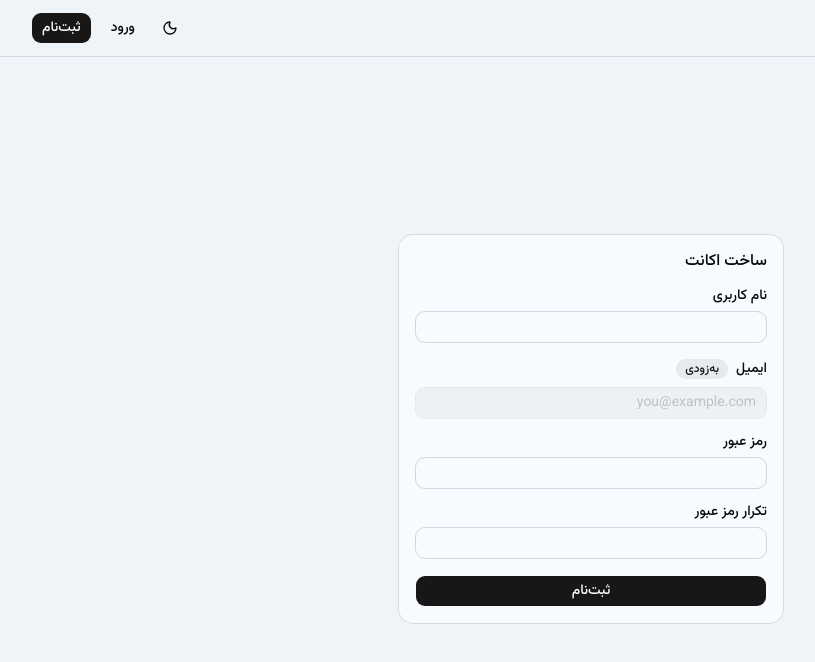
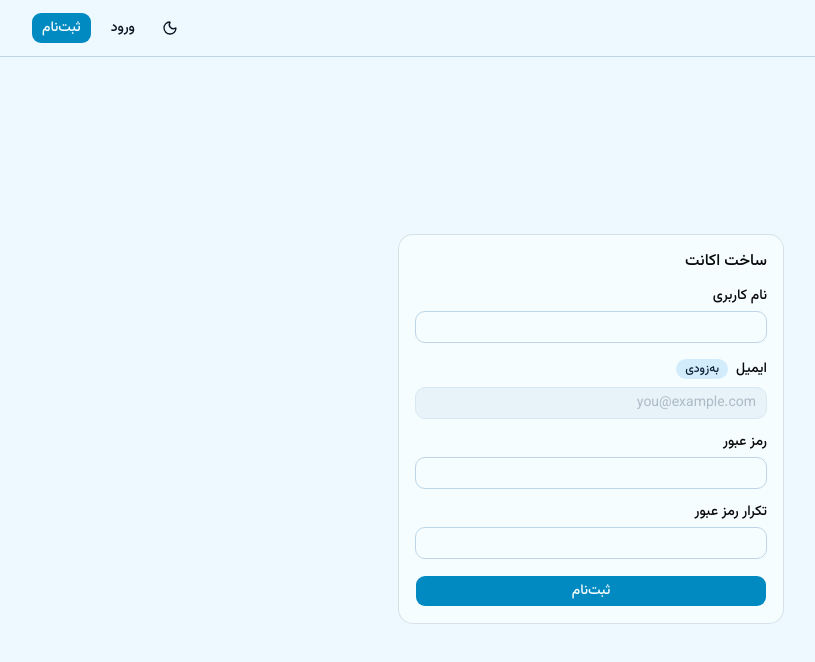
Before and after one commit to primeshock/ultralive, a Next.js app in the folder unlimited-stream-front/: page /register in a window 1280 px wide. Shown: the top 662 px of the page, without its empty margins (234-1049 px from the left). Built offline with nearby package versions, Linux system fonts and the light colour scheme; no server answers.

Commit message:
style: refresh admin liquid glass theme

```diff
--- a/unlimited-stream-front/src/app/admin/page.js
+++ b/unlimited-stream-front/src/app/admin/page.js
@@ -26,5 +26,5 @@ export default function AdminPage() {
     router.push("/");
   }
 
-  return <ManagementPanel user={user} onLogout={logout} />;
+  return <div className="admin-shell min-h-full w-full"><ManagementPanel user={user} onLogout={logout} /></div>;
 }
--- a/unlimited-stream-front/src/app/globals.css
+++ b/unlimited-stream-front/src/app/globals.css
@@ -49,54 +49,54 @@
 }
 
 :root {
-  --background: oklch(0.965 0.008 250);
-  --foreground: oklch(0.145 0 0);
-  --card: oklch(0.985 0.006 250);
+  --background: oklch(0.975 0.018 245);
+  --foreground: oklch(0.19 0.025 255);
+  --card: oklch(0.99 0.012 245);
   --card-foreground: oklch(0.145 0 0);
   --popover: oklch(0.985 0.006 250);
   --popover-foreground: oklch(0.145 0 0);
-  --primary: oklch(0.205 0 0);
-  --primary-foreground: oklch(0.985 0 0);
-  --secondary: oklch(0.935 0.008 250);
-  --secondary-foreground: oklch(0.205 0 0);
-  --muted: oklch(0.935 0.008 250);
-  --muted-foreground: oklch(0.556 0 0);
-  --accent: oklch(0.925 0.01 250);
-  --accent-foreground: oklch(0.205 0 0);
+  --primary: oklch(0.58 0.16 226);
+  --primary-foreground: oklch(0.99 0.012 245);
+  --secondary: oklch(0.93 0.035 235);
+  --secondary-foreground: oklch(0.25 0.05 255);
+  --muted: oklch(0.94 0.025 245);
+  --muted-foreground: oklch(0.49 0.045 255);
+  --accent: oklch(0.9 0.06 205);
+  --accent-foreground: oklch(0.23 0.045 255);
   --destructive: oklch(0.577 0.245 27.325);
-  --border: oklch(0.875 0.012 250);
-  --input: oklch(0.875 0.012 250);
-  --ring: oklch(0.708 0 0);
+  --border: oklch(0.86 0.035 240);
+  --input: oklch(0.86 0.035 240);
+  --ring: oklch(0.65 0.15 220);
   --chart-1: oklch(0.87 0 0);
   --chart-2: oklch(0.556 0 0);
   --chart-3: oklch(0.439 0 0);
   --chart-4: oklch(0.371 0 0);
   --chart-5: oklch(0.269 0 0);
   --radius: 0.625rem;
-  --sidebar: oklch(0.955 0.008 250);
-  --sidebar-foreground: oklch(0.145 0 0);
-  --sidebar-primary: oklch(0.205 0 0);
-  --sidebar-primary-foreground: oklch(0.985 0 0);
-  --sidebar-accent: oklch(0.925 0.01 250);
-  --sidebar-accent-foreground: oklch(0.205 0 0);
-  --sidebar-border: oklch(0.875 0.012 250);
-  --sidebar-ring: oklch(0.708 0 0);
+  --sidebar: oklch(0.955 0.025 245);
+  --sidebar-foreground: oklch(0.19 0.025 255);
+  --sidebar-primary: oklch(0.58 0.16 226);
+  --sidebar-primary-foreground: oklch(0.99 0.012 245);
+  --sidebar-accent: oklch(0.9 0.06 205);
+  --sidebar-accent-foreground: oklch(0.23 0.045 255);
+  --sidebar-border: oklch(0.86 0.035 240);
+  --sidebar-ring: oklch(0.65 0.15 220);
 }
 
 .dark {
-  --background: oklch(0.145 0 0);
+  --background: oklch(0.14 0.035 255);
   --foreground: oklch(0.985 0 0);
-  --card: oklch(0.205 0 0);
+  --card: oklch(0.19 0.045 255);
   --card-foreground: oklch(0.985 0 0);
   --popover: oklch(0.205 0 0);
   --popover-foreground: oklch(0.985 0 0);
-  --primary: oklch(0.922 0 0);
-  --primary-foreground: oklch(0.205 0 0);
-  --secondary: oklch(0.269 0 0);
+  --primary: oklch(0.72 0.14 210);
+  --primary-foreground: oklch(0.14 0.035 255);
+  --secondary: oklch(0.25 0.055 255);
   --secondary-foreground: oklch(0.985 0 0);
-  --muted: oklch(0.269 0 0);
+  --muted: oklch(0.25 0.055 255);
   --muted-foreground: oklch(0.708 0 0);
-  --accent: oklch(0.269 0 0);
+  --accent: oklch(0.3 0.08 225);
   --accent-foreground: oklch(0.985 0 0);
   --destructive: oklch(0.704 0.191 22.216);
   --border: oklch(1 0 0 / 10%);
@@ -107,7 +107,7 @@
   --chart-3: oklch(0.439 0 0);
   --chart-4: oklch(0.371 0 0);
   --chart-5: oklch(0.269 0 0);
-  --sidebar: oklch(0.205 0 0);
+  --sidebar: oklch(0.17 0.045 255);
   --sidebar-foreground: oklch(0.985 0 0);
   --sidebar-primary: oklch(0.488 0.243 264.376);
   --sidebar-primary-foreground: oklch(0.985 0 0);
@@ -131,31 +131,42 @@
 }
 
 .glass-panel {
-  border: 1px solid rgb(15 23 42 / 0.12);
-  background: linear-gradient(135deg, rgb(248 250 252 / 0.92), rgb(226 232 240 / 0.82));
-  box-shadow: 0 24px 70px rgb(15 23 42 / 0.10), inset 0 1px 0 rgb(255 255 255 / 0.9);
-  backdrop-filter: blur(22px) saturate(120%);
+  border: 1px solid rgb(255 255 255 / 0.72);
+  background: linear-gradient(135deg, rgb(255 255 255 / 0.72), rgb(220 238 255 / 0.42));
+  box-shadow: 0 24px 70px rgb(35 104 171 / 0.13), inset 0 1px 0 rgb(255 255 255 / 0.96);
+  backdrop-filter: blur(28px) saturate(135%);
   -webkit-backdrop-filter: blur(22px) saturate(120%);
 }
 
 .dark .glass-panel {
   border-color: rgb(255 255 255 / 0.14);
-  background: linear-gradient(135deg, rgb(255 255 255 / 0.12), rgb(255 255 255 / 0.04));
+  background: linear-gradient(135deg, rgb(76 166 255 / 0.15), rgb(255 255 255 / 0.045));
   box-shadow: 0 24px 70px rgb(0 0 0 / 0.24), inset 0 1px 0 rgb(255 255 255 / 0.12);
 }
 
 .admin-shell {
   background:
-    radial-gradient(circle at 8% 0%, rgb(45 212 191 / 0.12), transparent 26%),
-    radial-gradient(circle at 92% 8%, rgb(59 130 246 / 0.12), transparent 28%),
+    linear-gradient(120deg, rgb(255 255 255 / 0.58), transparent 42%),
+    linear-gradient(300deg, rgb(56 189 248 / 0.12), transparent 38%),
     var(--background);
 }
 
 .dark .admin-shell {
   background:
-    radial-gradient(circle at 8% 0%, rgb(45 212 191 / 0.12), transparent 26%),
-    radial-gradient(circle at 92% 8%, rgb(59 130 246 / 0.12), transparent 28%),
+    linear-gradient(120deg, rgb(56 189 248 / 0.12), transparent 42%),
+    linear-gradient(300deg, rgb(45 212 191 / 0.09), transparent 38%),
     #0b1020;
+}
+
+.admin-shell main > div > div > div > .rounded-lg.border,
+.admin-shell main > div > div > .rounded-lg.border {
+  border-color: color-mix(in oklab, var(--border) 75%, white 25%);
+  box-shadow: 0 14px 38px rgb(36 93 145 / 0.08), inset 0 1px 0 rgb(255 255 255 / 0.55);
+}
+
+.dark .admin-shell main > div > div > div > .rounded-lg.border,
+.dark .admin-shell main > div > div > .rounded-lg.border {
+  box-shadow: 0 16px 42px rgb(0 0 0 / 0.2), inset 0 1px 0 rgb(255 255 255 / 0.08);
 }
 
 .admin-scroll {
```
